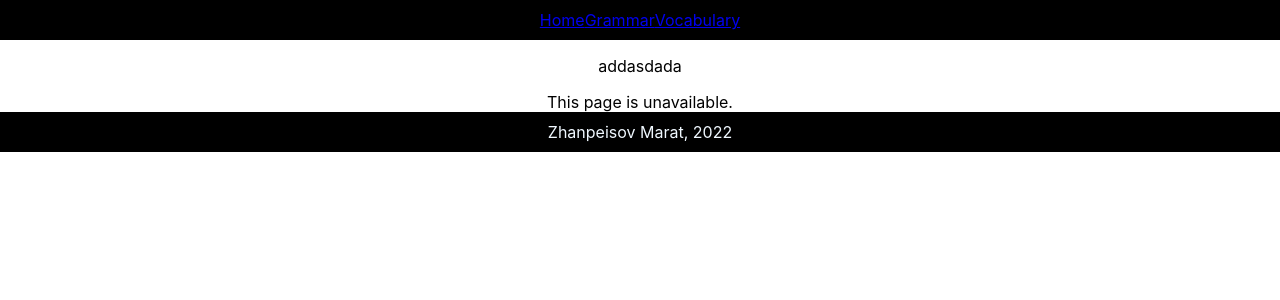
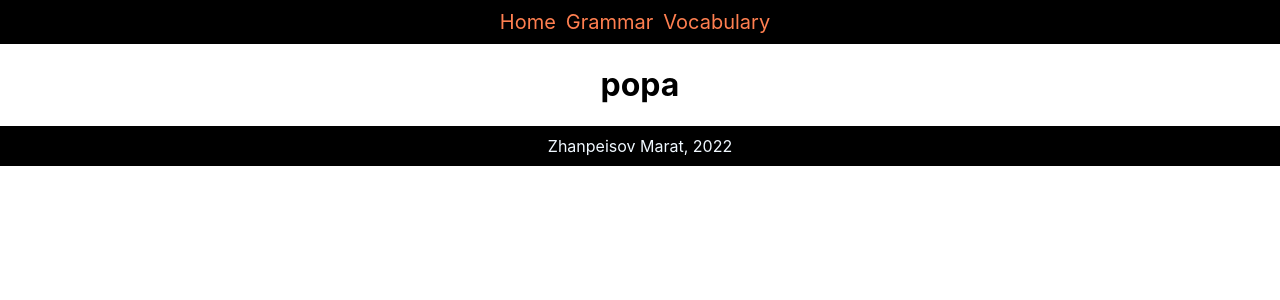
Before and after one commit to themjdex/japan-study, a React (Create React App) app: page /grammar/advanced in a window 1280 px wide. Shown: the top 300 px of the page. Built offline with nearby package versions, Linux system fonts and the light colour scheme.

Commit message:
added grammar page

```diff
--- a/src/App.js
+++ b/src/App.js
@@ -6,6 +6,9 @@ import GrammarPage from "./pages/GrammarPage/GrammarPage";
 import VocabularyPage from "./pages/VocabularyPage/VocabularyPage";
 import ErrorPage from "./pages/ErrorPage/ErrorPage";
 import Layout from "./pages/Layout/Layout";
+import BeginnerPage from "./pages/BeginnerPage/BeginnerPage";
+import IntermediatePage from "./pages/IntermediatePage/IntermediatePage";
+import AdvancedPage from "./pages/AdvancedPage/AdvancedPage";
 
 function App() {
   return (
@@ -14,6 +17,9 @@ function App() {
             <Route path='/' element={<Layout/>}>
                 <Route index element={<HomePage/>}/>
                 <Route path='grammar' element={<GrammarPage/>}/>
+                <Route path='grammar/beginner' element={<BeginnerPage/>}/>
+                <Route path='grammar/intermediate' element={<IntermediatePage/>}/>
+                <Route path='grammar/advanced' element={<AdvancedPage/>}/>
                 <Route path='vocabulary' element={<VocabularyPage/>}/>
                 <Route path='*' element={<ErrorPage/>}/>
             </Route>
--- /dev/null
+++ b/src/pages/AdvancedPage/AdvancedPage.jsx
@@ -0,0 +1,11 @@
+import React from 'react';
+
+const AdvancedPage = () => {
+    return (
+        <div>
+            <h1>popa</h1>
+        </div>
+    );
+};
+
+export default AdvancedPage;
--- /dev/null
+++ b/src/pages/BeginnerPage/BeginnerPage.jsx
@@ -0,0 +1,11 @@
+import React from 'react';
+
+const BeginnerPage = () => {
+    return (
+        <div>
+            <h1>popa</h1>
+        </div>
+    );
+};
+
+export default BeginnerPage;
--- a/src/pages/GrammarPage/GrammarPage.jsx
+++ b/src/pages/GrammarPage/GrammarPage.jsx
@@ -1,9 +1,19 @@
 import React from 'react';
+import {Link} from "react-router-dom";
+import classes from './GrammarPage.module.css';
 
 const GrammarPage = () => {
+
+
     return (
-        <div>
-            Grammar is here
+        <div className={classes.container}>
+            <h1>Japanese grammar</h1>
+            <h3>Choose the level</h3>
+            <div className={classes.levels}>
+                <Link className={classes.begin} to='beginner'>Beginner</Link>
+                <Link className={classes.inter} to='intermediate'>Intermediate</Link>
+                <Link className={classes.advan} to='advanced'>Advanced</Link>
+            </div>
         </div>
     );
 };
--- /dev/null
+++ b/src/pages/GrammarPage/GrammarPage.module.css
@@ -0,0 +1,25 @@
+.container {
+    max-width: 500px;
+    align-items: center;
+    margin: 0 auto;
+}
+.levels {
+    display: flex;
+    flex-direction: column;
+    justify-content: center;
+    margin-bottom: 20px;
+}
+.levels a {
+    border: black solid 1px;
+    color: aliceblue;
+
+}
+.begin {
+    background: darkgreen;
+}
+.inter {
+    background: goldenrod;
+}
+.advan {
+    background: crimson;
+}
--- /dev/null
+++ b/src/pages/IntermediatePage/IntermediatePage.jsx
@@ -0,0 +1,11 @@
+import React from 'react';
+
+const IntermediatePage = () => {
+    return (
+        <div>
+            <h1>popa</h1>
+        </div>
+    );
+};
+
+export default IntermediatePage;
--- a/src/pages/Layout/Layout.jsx
+++ b/src/pages/Layout/Layout.jsx
@@ -1,7 +1,7 @@
 import React from 'react';
 import Navbar from "../Navbar/Navbar";
 import {Outlet} from 'react-router-dom';
-import Footer from "../Footer/Footer";
+import Footer from '../Footer/Footer';
 
 const Layout = () => {
     return (
--- a/src/pages/Navbar/Navbar.jsx
+++ b/src/pages/Navbar/Navbar.jsx
@@ -1,8 +1,7 @@
 import React from 'react';
 import {NavLink} from "react-router-dom";
-import classes from './Navbar.module.css';
+import './Navbar.module.css';
 
-// const setActive = ({setActive}) => setActive ? 'active-link' : '';
 
 const Navbar = () => {
     return (
@@ -12,7 +11,6 @@ const Navbar = () => {
                 <NavLink to='/grammar' >Grammar</NavLink>
                 <NavLink to='/vocabulary' >Vocabulary</NavLink>
             </header>
-            <p className={classes.active}>addasdada</p>
         </div>
     );
 };
--- a/src/pages/Navbar/Navbar.module.css
+++ b/src/pages/Navbar/Navbar.module.css
@@ -7,12 +7,12 @@ header {
     padding-top: 10px;
 
 }
-/*a {*/
-/*    margin-right: 10px;*/
-/*    text-decoration: none;*/
-/*    font-size: 20px;*/
-/*   */
-/*}*/
+a {
+    margin-right: 10px;
+    text-decoration: none;
+    font-size: 20px;
+    color: coral;
+}
 .active {
     color: var(--color-active);
     text-decoration: none;
```
